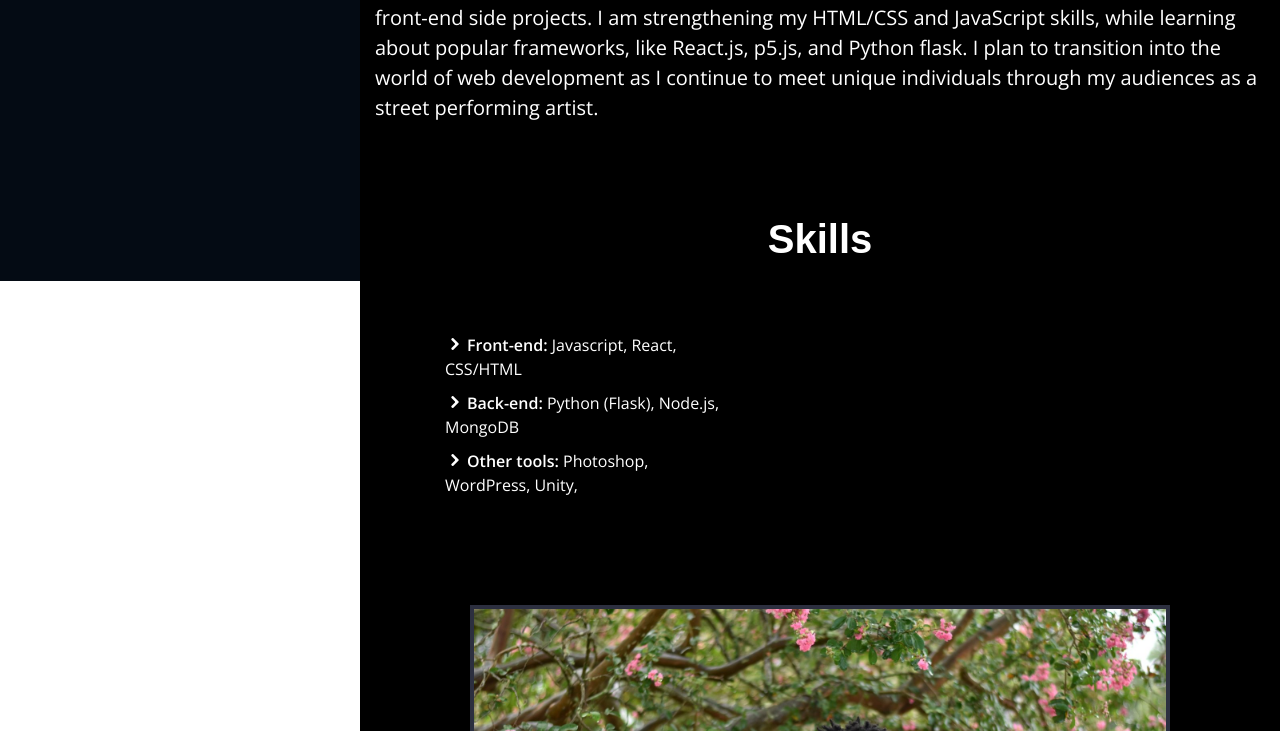
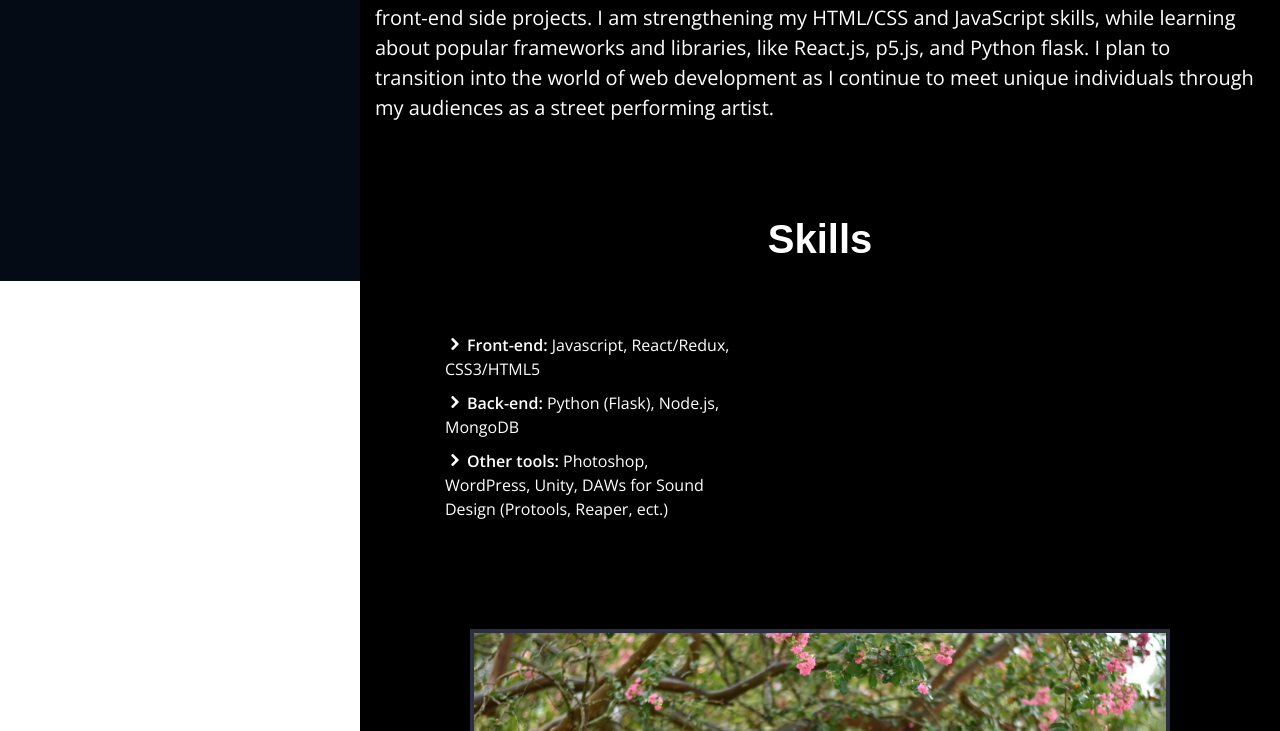
Before and after one commit to kmooney225/kmooney225.github.io, a plain HTML site: page about.html in a window 1280 px wide. Shown: the part 519-1250 px from the top of the page. Drawn offline with nearby package versions, Linux system fonts and the light colour scheme.

Commit message:
'Update'

```diff
--- a/about.html
+++ b/about.html
@@ -58,7 +58,7 @@
         media API’s.<br><br>
 
       For now, I work 40 hours a week in a related tech field, but I spend time after hours working on front-end side projects. I am strengthening my HTML/CSS and JavaScript
-        skills, while learning about popular frameworks, like React.js, p5.js, and Python flask. I plan to transition into the world of web development as I continue to meet unique individuals through
+        skills, while learning about popular frameworks and libraries, like React.js, p5.js, and Python flask. I plan to transition into the world of web development as I continue to meet unique individuals through
         my audiences as a street performing artist.
         <p><br><br>
         <h2>Skills<h2>
@@ -67,9 +67,9 @@
         <div class="row">
           <div class="col-lg-6">
             <ul>
-              <li><i class="icofont-rounded-right"></i><strong>Front-end:</strong> Javascript, React, CSS/HTML</li>
+              <li><i class="icofont-rounded-right"></i><strong>Front-end:</strong> Javascript, React/Redux, CSS3/HTML5</li>
               <li><i class="icofont-rounded-right"></i><strong>Back-end:</strong> Python (Flask), Node.js, MongoDB</li>
-              <li><i class="icofont-rounded-right"></i><strong>Other tools:</strong> Photoshop, WordPress, Unity, </li>
+              <li><i class="icofont-rounded-right"></i><strong>Other tools:</strong> Photoshop, WordPress, Unity, DAWs for Sound Design (Protools, Reaper, ect.)</li>
             </div>
           </div>
         </div>
```
